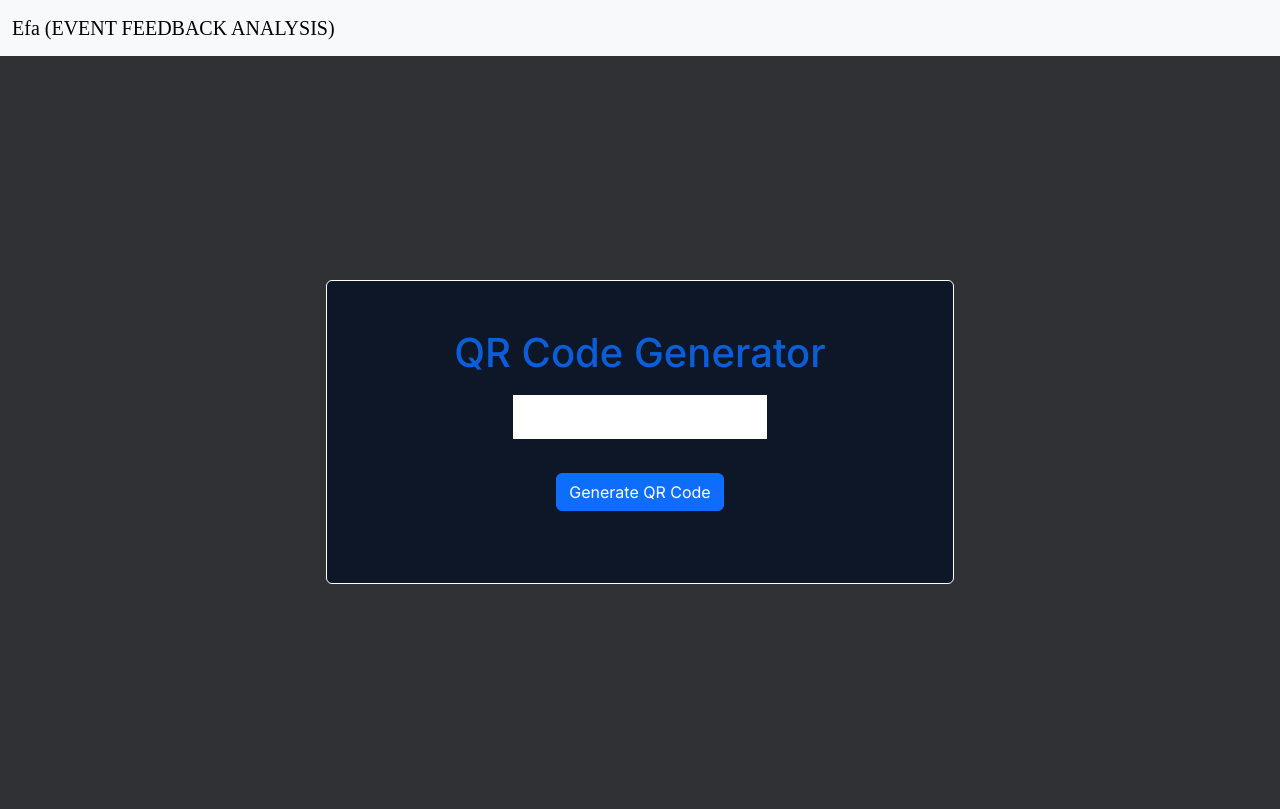
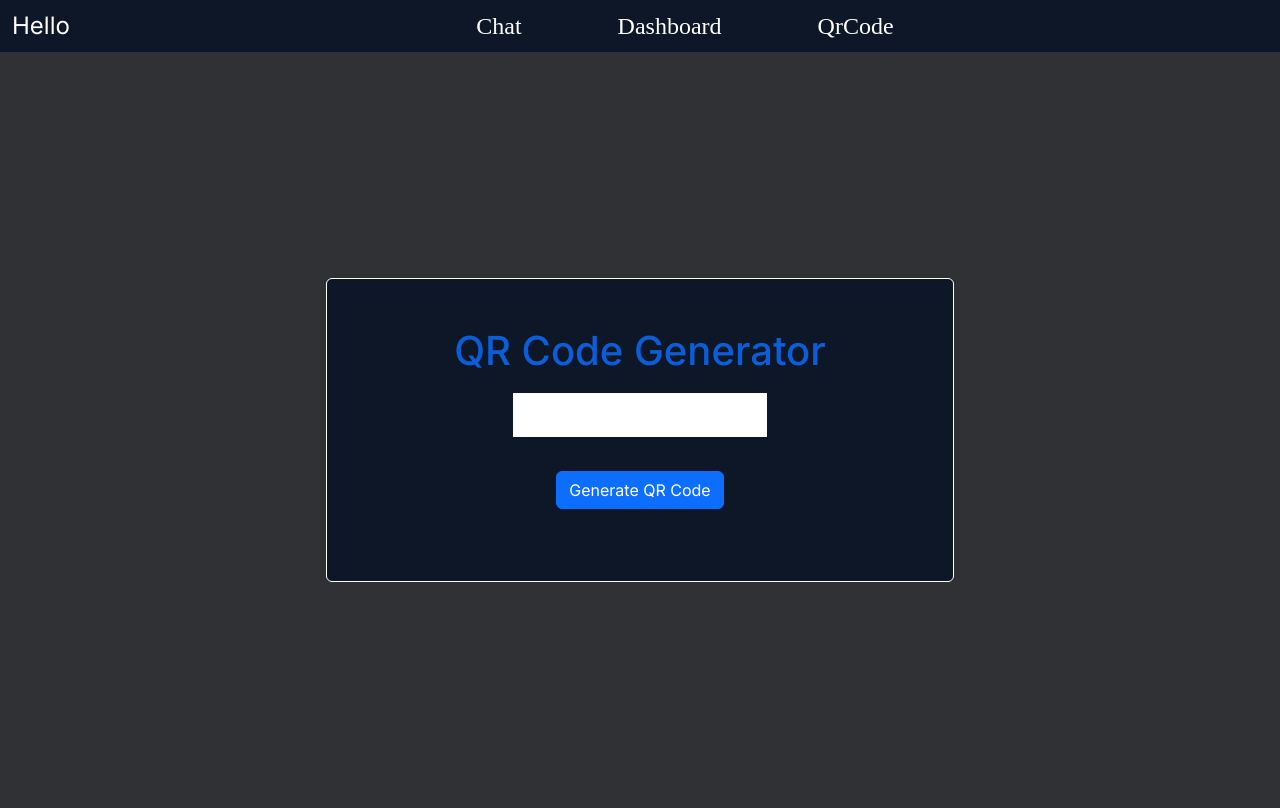
Before and after one commit to arhamansari11/Gemini-ultra-hackathon, a Next.js app: page /qrcode in a window 1280 px wide. Built offline with nearby package versions, Linux system fonts and the light colour scheme.

Commit message:
ui almost done

```diff
--- a/app/globals.css
+++ b/app/globals.css
@@ -167,3 +167,28 @@ input {
   border-radius: 5px;
   background-color: white;
 }
+
+header {
+  background-color: #0d1728;
+  position: sticky;
+  top: 0px;
+  z-index: 10;
+}
+
+#logo p {
+  font-size: 1.5rem;
+  color: white;
+}
+ul li {
+  list-style: none;
+}
+ul li a {
+  text-decoration: none;
+  color: white;
+  font-family: "Poppins";
+  font-size: 1.5rem;
+}
+ul li a:hover {
+  transition: 0.3s ease-in;
+  color: #1aafdd;
+}
--- a/app/qrcode/page.js
+++ b/app/qrcode/page.js
@@ -19,7 +19,7 @@ function page() {
     <>
       <div
         className="container-fluid d-flex justify-content-center align-items-center "
-        style={{ backgroundColor: "#2F3135", height: "94.1vh" }}
+        style={{ backgroundColor: "#2F3135", height: "94.5vh" }}
       >
         <div
           className="col-lg-6 col-md-6 col-sm-8  p-5 rounded "
--- a/components/Navbar.jsx
+++ b/components/Navbar.jsx
@@ -1,59 +1,24 @@
 "use client";
+import React from "react";
 import Link from "next/link";
-
 const Navbar = () => {
   return (
-    <div className="col-12">
-      <nav class="navbar navbar-expand-lg bg-body-tertiary">
-        <div class="container-fluid">
-          <a
-            class="navbar-brand"
-            href="#"
-            style={{
-              fontFamily: "Times New Roman, Times, serif",
-            }}
-          >
-            <Link href="/" style={{ textDecoration: "none", color: "black" }}>
-              Efa (EVENT FEEDBACK ANALYSIS)
-            </Link>
-          </a>
-
-          <button
-            class="navbar-toggler"
-            type="button"
-            data-bs-toggle="collapse"
-            data-bs-target="#navbarSupportedContent"
-            aria-controls="navbarSupportedContent"
-            aria-expanded="false"
-            aria-label="Toggle navigation"
-          >
-            <span class="navbar-toggler-icon"></span>
-          </button>
-          <div class="collapse navbar-collapse" id="navbarSupportedContent">
-            <ul class="navbar-nav ms-auto mb-2 mb-lg-0">
-              <li class="nav-item">
-                <Link aria-current="page" href="/">
-                  Chat
-                </Link>
-              </li>
-              <li class="nav-item">
-                <Link
-                  href="/"
-                  style={{ textDecoration: "none", color: "black" }}
-                >
-                  DashBoard
-                </Link>
-              </li>
-              <li class="nav-item">
-                <Link href="/qrcode" style={{ textDecoration: "none" }}>
-                  QrCode
-                </Link>
-              </li>
-            </ul>
-          </div>
-        </div>
-      </nav>
-    </div>
+    <header className="container-fluid d-flex flex-column flex-md-row justify-content-md-around py-2">
+      <div id="logo" className="text-center">
+        <p className=" my-auto">Hello</p>
+      </div>
+      <ul className=" d-flex my-auto mx-auto">
+        <li className=" my-auto">
+          <Link href="/">Chat</Link>
+        </li>
+        <li className="my-auto mx-4 mx-sm-4 mx-md-4 px-md-4 mx-lg-5 px-lg-5">
+          <Link href="dashboard">Dashboard</Link>
+        </li>
+        <li className="my-auto">
+          <Link href="/qrcode">QrCode</Link>
+        </li>
+      </ul>
+    </header>
   );
 };
 
```
